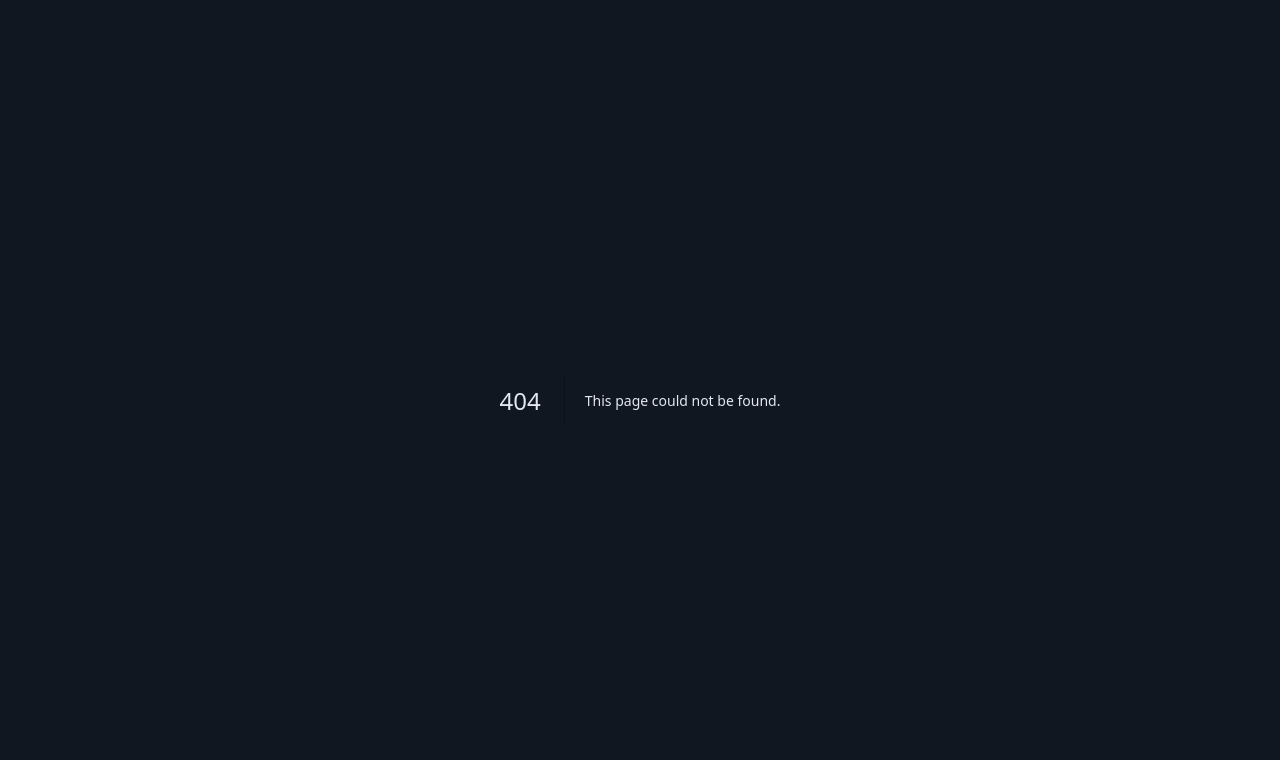
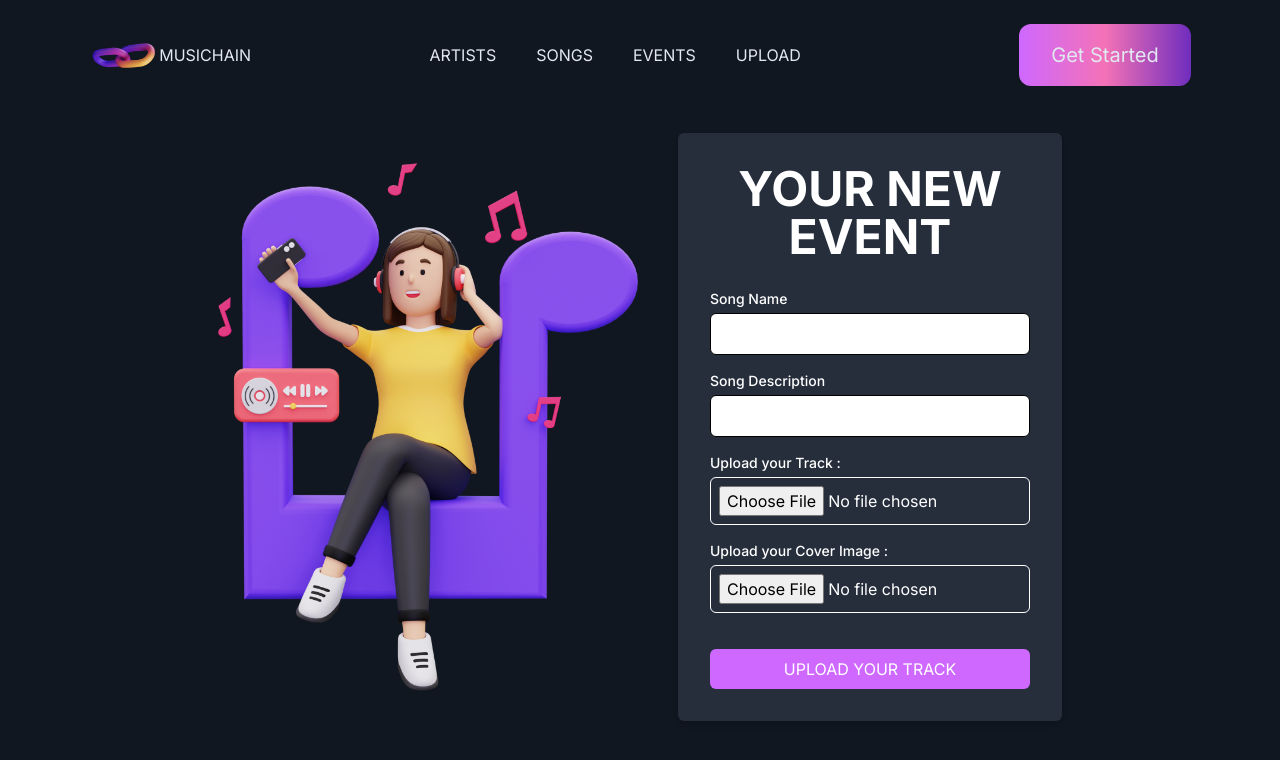
Before and after one commit to NeoZ666/Web5, a Next.js app in the folder webapp/: page /new-event in a window 1280 px wide. Before the commit this address had no page. Shown: the top 760 px of the page. Built offline with nearby package versions, Linux system fonts and the light colour scheme.

Commit message:
Event Form Page done and Btn added in Events Page

```diff
--- a/webapp/app/events/page.jsx
+++ b/webapp/app/events/page.jsx
@@ -2,6 +2,8 @@
 import React from "react";
 import Navbar from "../components/Navbar";
 import EventBox from "./Eventbox";
+import { FaPlusCircle } from "react-icons/fa";
+import Link from "next/link";
 
 const page = () => {
   const events = [
@@ -46,6 +48,17 @@ const page = () => {
     <>
       <Navbar />
       {/* <EventBox events={events} /> */}
+      <div className="flex justify-between mx-5 mt-5 md:mt-10 md:mx-20">
+        <h1 className="text-3xl font-bold">
+          Add your new <span className="text-lavender">Event</span>
+        </h1>
+        <Link href='/new-event'>
+          <button className="flex items-center text-2xl gap-x-2 bg-gradient-to-r from-dark_purple to-lavender px-5 py-2 rounded-lg">
+            {" "}
+            <FaPlusCircle /> <span>ADD</span>
+          </button>
+        </Link>
+      </div>
     </>
   );
 };
--- /dev/null
+++ b/webapp/app/new-event/page.jsx
@@ -0,0 +1,102 @@
+"use client";
+
+import Navbar from "../components/Navbar";
+
+// import { useState } from "react";
+// import { useRouter } from "next/navigation";
+
+const page = () => {
+  // const router = useRouter();
+
+  const handleSubmit = () => {};
+  return (
+    <div>
+      <Navbar />
+      <div className="w-[100%] flex flex-col mx-4 md:mx-0 md:flex-row items-center justify-center md:mt-10 md:gap-x-10">
+        <img className="w-[420px]" src="./images/MUSIC.png" alt="MUSIC" />
+        <div className="flex flex-col justify-center items-center bg-opacity-25 bg-blur w-96 p-8 rounded-md shadow-md bg-slate-500">
+          <h3 className="text-3xl font-bold text-white mb-7 md:text-5xl text-center">
+            YOUR NEW EVENT
+          </h3>
+          <form onSubmit={handleSubmit}>
+            <div className="mb-4">
+              {" "}
+              <label
+                htmlFor="songName"
+                className="block text-sm font-medium text-white"
+              >
+                Song Name
+              </label>
+              <input
+                type="text"
+                id="songName"
+                name="songName"
+                // value={formData.songName}
+                // onChange={handleChange}
+                className="text-black mt-1 p-2 w-full border rounded-md"
+              />
+            </div>
+
+            <div className="mb-4">
+              <label
+                htmlFor="songDesc"
+                className="block text-sm font-medium text-white"
+              >
+                Song Description
+              </label>
+              <input
+                type="text"
+                id="songDesc"
+                name="songDesc"
+                // value={formData.songDesc}
+                // onChange={handleChange}
+                className="text-black mt-1 p-2 w-full border rounded-md"
+              />
+            </div>
+
+            <div className="mb-4">
+              <label
+                htmlFor="songTrack"
+                className="block text-sm font-medium text-white"
+              >
+                Upload your Track :
+              </label>
+              <input
+                type="file"
+                id="songTrack"
+                name="songTrack" // Change the name attribute to "file"
+                // onChange={handleChange}
+                className="text-white mt-1 p-2 w-full border rounded-md"
+              />
+            </div>
+
+            <div className="mb-4">
+              <label
+                htmlFor="songFile"
+                className="block text-sm font-medium text-white"
+              >
+                Upload your Cover Image :
+              </label>
+              <input
+                type="file"
+                id="songFile"
+                name="songFile" // Change the name attribute to "file"
+                // onChange={handleChange}
+                className="text-white mt-1 p-2 w-full border rounded-md"
+              />
+            </div>
+
+            <button
+              type="submit"
+              className="w-full mt-5 bg-blue-500 text-white bg-lavender p-2 rounded-md hover:bg-blue-600"
+            >
+              UPLOAD YOUR TRACK
+            </button>
+          </form>
+        </div>
+      </div>
+    </div>
+  );
+};
+
+export default page;
```
